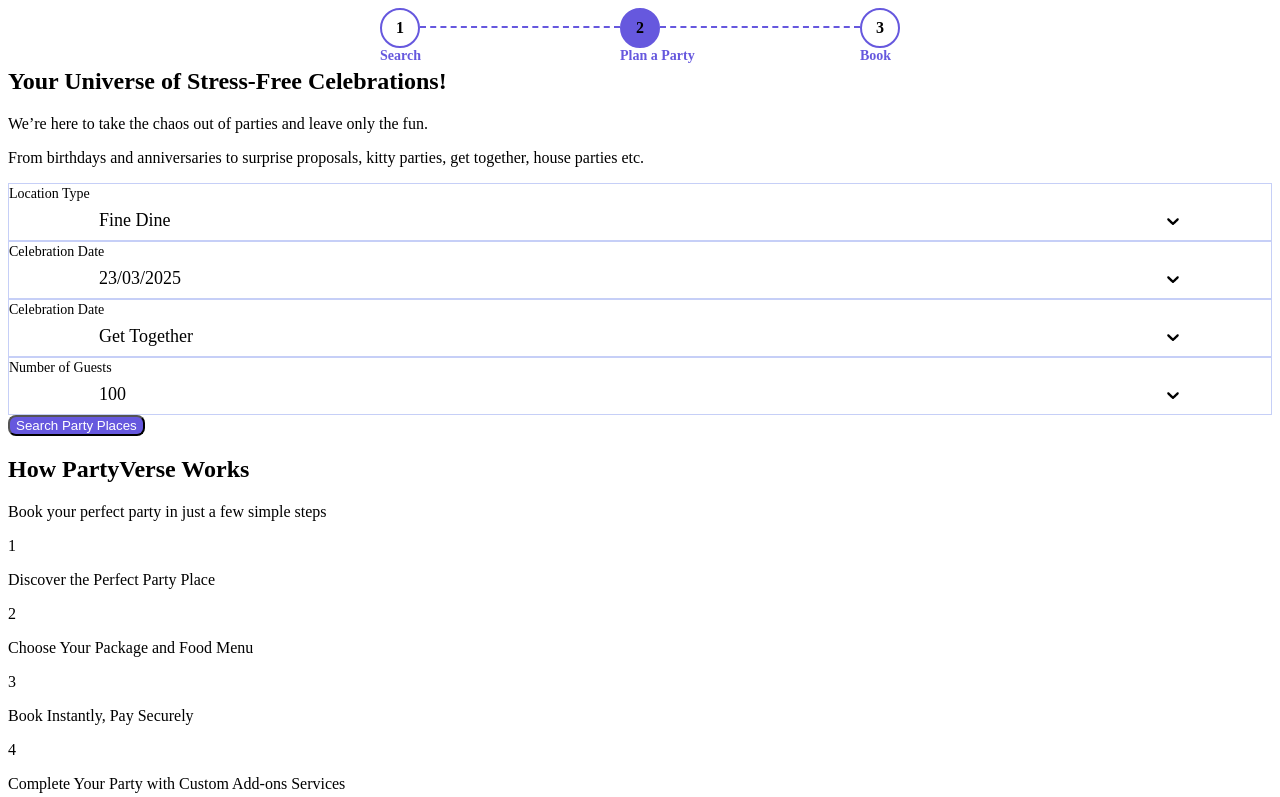
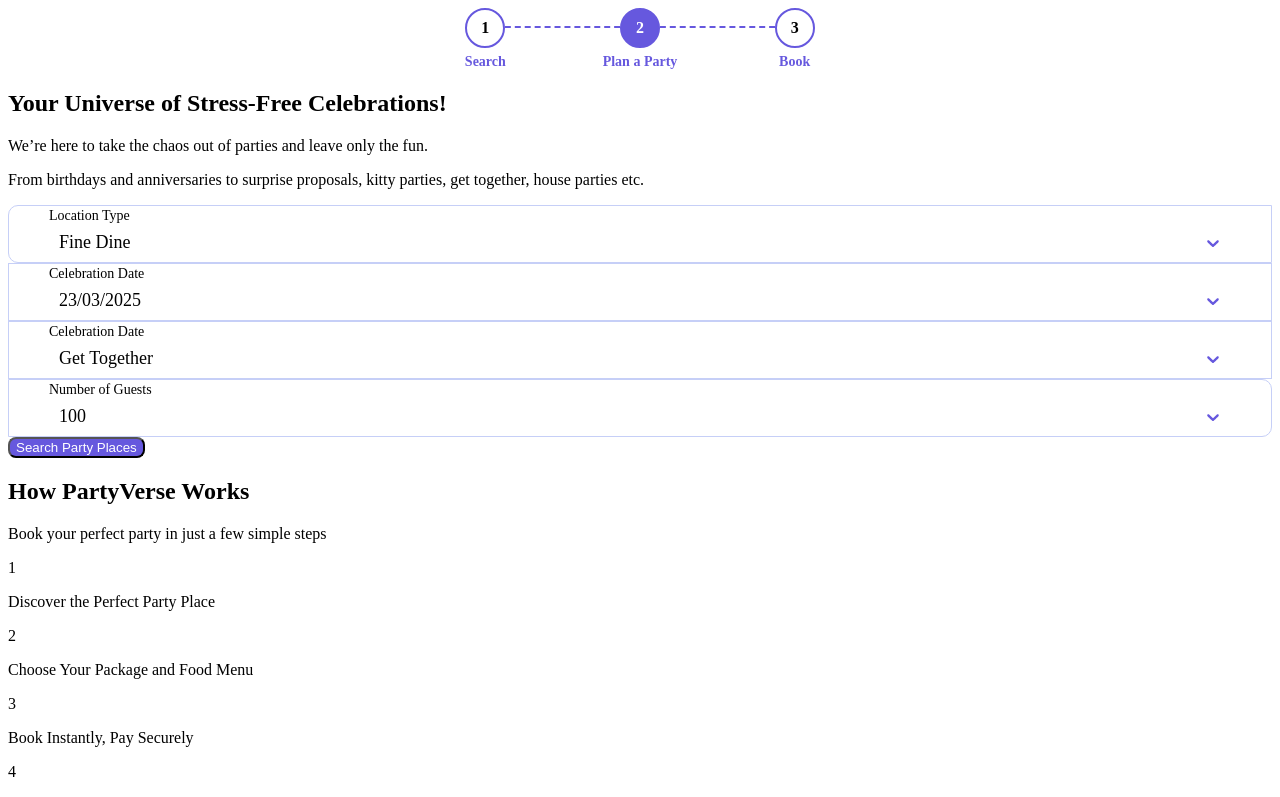
Before and after one commit to akshayDatacode/partyverse, a Next.js app: page /LandingPage/LandingPage in a window 1280 px wide. Shown: the top 797 px of the page. Built offline with nearby package versions, Linux system fonts and the light colour scheme.

Commit message:
Task Isha: Improve UI of hero-section

```diff
--- a/src/assets/scss/landingpage.scss
+++ b/src/assets/scss/landingpage.scss
@@ -31,6 +31,8 @@
 
 .hero-heading {
   color: $text-black;
+  font-size: 24px;
+  font-weight: 700;
 }
 
 .hero-content{
@@ -40,7 +42,9 @@
 }
 
 .hero-select{
-  margin: 35px 100px;
+  display: flex;
+  align-items: center;
+  justify-content: center;
 }
 //HowItWork Section
 .step-box {
--- a/src/components/SelectDropdown/SelectDropdown.tsx
+++ b/src/components/SelectDropdown/SelectDropdown.tsx
@@ -8,8 +8,8 @@
 
 const SelectDropdown = ({ label,place_holder }: SelectDropdownProps) => {
   return (
-    <div className="">
-      <label className="label text-highlight" htmlFor="select">{label}</label>
+    <div className="select-dropdown">
+      <label className="label text-highlight w-100 text-start px-2" htmlFor="select">{label}</label>
       <div className="">
         <SelectInput place_holder={place_holder} />
       </div>
--- a/src/components/SelectDropdown/style.scss
+++ b/src/components/SelectDropdown/style.scss
@@ -2,3 +2,6 @@
   font-size: 14px;
   font-weight: 500;
 }
+.select-dropdown{
+  padding:0  40px;
+}
--- a/src/components/Stepper/Stepper.tsx
+++ b/src/components/Stepper/Stepper.tsx
@@ -12,10 +12,10 @@
 
 const Stepper = ({ steps, currentStep }: StepperProps) => {
   return (
-    <div className="stepper mb-5">
+    <div className="stepper ">
       {steps.map((step, index) => (
         <div key={step.number} className="stepper-item">
-          <div className="stepper-content ">
+          <div className="stepper-content">
             <div className="stepper-number-wrapper">
               <div
                 className={`stepper-number ${currentStep === step.number ? 'active' : ''}`}
--- a/src/components/Stepper/style.scss
+++ b/src/components/Stepper/style.scss
@@ -1,45 +1,51 @@
 .stepper {
   display: flex;
   justify-content: center;
+  align-items: flex-start;
+  padding: 0 400px;
+}
+
+.stepper-item {
+  position: relative;
+  display: flex;
+  flex-direction: column;
   align-items: center;
+  flex: 1;
 }
-.stepper-item {
+
+.stepper-content {
   display: flex;
-}
-.stepper-top {
-  display: flex;
+  flex-direction: column;
   align-items: center;
 }
 
-.stepper-content {
-  position: relative; /* Allows label to go behind number */
+.stepper-number-wrapper {
   display: flex;
+  flex-direction: column;
   align-items: center;
-  justify-content: center;
 }
-
 
 .stepper-number {
   width: 36px;
   height: 36px;
   border-radius: 50%;
-  background-color: #ffff;
+  background-color: #fff;
   display: flex;
   justify-content: center;
   align-items: center;
   font-weight: bold;
   border: 2px solid #6658DE;
   position: relative;
-  z-index: 2; /* Bring number above label */
+  z-index: 2;
 }
 
 .stepper-number.active {
   background-color: #6658DE;
-  color: black;
+  color: white;
 }
 
 .stepper-label {
-  position: absolute;
+  margin-top: 6px;
   color: #6658DE;
   font-size: 14px;
   font-weight: 700;
@@ -47,10 +53,12 @@
 }
 
 .stepper-line {
-  flex: 1;
+  position: absolute;
+  top: 18px; /* Number ka center point (36px / 2) */
+  left: 50%;
   height: 2px;
+  width: 100%;
+  transform: translateX(0%);
   border-top: 2px dashed #6658DE;
-  background: none;
-  margin: 0; /* Remove margin to connect edge to edge */
-  width: 200px;
+  z-index: 1;
 }
--- a/src/module/Header/Header.tsx
+++ b/src/module/Header/Header.tsx
@@ -12,11 +12,11 @@
         <Image src={PARTYVERSE} alt="logo" />
       </div>
       <div className="d-flex align-items-center">
-        <div className="header-select me-1">
+        <div className="header-select">
           <SelectDropdown label="City" place_holder="Indore" />
         </div>
         <div className="m-3">
-          <Button label="Login/Sign up" />
+          <Button label="Login/Sign up"/>
         </div>
       </div>
       </div>
--- a/src/module/Header/style.scss
+++ b/src/module/Header/style.scss
@@ -8,6 +8,7 @@
     top: 0;
     background-color: white;
     padding: 10px 20px;
+    z-index: 1000;
 }
 
 .header-inner{
--- a/src/module/SearchPartyFilter/SelectPartyFilter.tsx
+++ b/src/module/SearchPartyFilter/SelectPartyFilter.tsx
@@ -4,16 +4,16 @@
 const SelectPartyFilter = () => {
   return (
     <div className="row m-0 ">
-      <div className="col-3 px-0 text-center select-dropdown py-3 rounded-start ">
+      <div className="col-3 px-0 text-center select-party py-3 select-start">
         <SelectDropdown label="Location Type" place_holder="Fine Dine"/>
       </div>
-      <div className="col-3 px-0 text-center select-dropdown py-3 ">
+      <div className="col-3 px-0 text-center select-party py-3 ">
         <SelectDropdown label="Celebration Date" place_holder="23/03/2025"/>
       </div>
-      <div className="col-3 px-0 text-center select-dropdown py-3 ">
+      <div className="col-3 px-0 text-center select-party py-3 ">
         <SelectDropdown label="Celebration Date" place_holder="Get Together"/>
       </div>
-      <div className="col-3 px-0 text-center select-dropdown py-3 rounded-end">
+      <div className="col-3 px-0 text-center select-party py-3 select-end ">
         <SelectDropdown label="Number of Guests" place_holder="100"/>
       </div>
     </div>
--- a/src/module/SearchPartyFilter/style.scss
+++ b/src/module/SearchPartyFilter/style.scss
@@ -1,3 +1,11 @@
-.select-dropdown{
+.select-party{
   border: 1px solid #C6CFF7;
 }
+.select-start {
+  border-top-left-radius: 10px;
+  border-bottom-left-radius: 10px;
+}
+.select-end {
+  border-top-right-radius: 10px;
+  border-bottom-right-radius: 10px;
+}
--- a/src/pages/LandingPage/HeroSection.tsx
+++ b/src/pages/LandingPage/HeroSection.tsx
@@ -30,21 +30,23 @@
 
   return (
     <section className="row mx-0 hero-section">
-      <div className="col-12 my-0 px-0 text-center">
-        <div className="mb-4">
+      <div className="col-12 my-4 row my-0 px-0 text-center">
+        <div className=" col-12">
           <Stepper steps={steps} currentStep={2} />
         </div>
-        <h1 className="hero-heading">
+        <h1 className="hero-heading my-4">
           Your <span className="text-highlight">Universe</span> of Stress-Free <span className="text-highlight">Celebrations</span>!
         </h1>
-        <div className="col-12 mt-4 hero-content">
+        <div className="col-12 my-4 hero-content">
           <p className="my-0">We’re here to take the chaos out of parties and leave only the fun.</p>
           <p className="my-0">From birthdays and anniversaries to surprise proposals, kitty parties, get together, house parties etc.</p>
         </div>
-        <div className="hero-select bg-white rounded">
+        <div className="col-12 my-4 hero-select">
+        <div className="col-8 bg-white">
         <SelectPartyFilter />
         </div>
-        <div className="mt-5">
+        </div>
+        <div className="my-4 col-12">
         <Button label="Search Party Places" />
         </div>
       </div>
--- a/src/ui/SelectInput/style.scss
+++ b/src/ui/SelectInput/style.scss
@@ -1,6 +1,6 @@
 /* style.scss */
 .select-div{
-    margin: 0 80px;
+  text-align: start;
 }
 /* Control container (input box) */
 .custom__control {
@@ -21,7 +21,7 @@
 
 /* Dropdown indicator icon (arrow) */
 .custom__indicator {
-  color: black !important;
+  color: #6658DE !important;
 }
 
 /* Remove border on hover */
```
